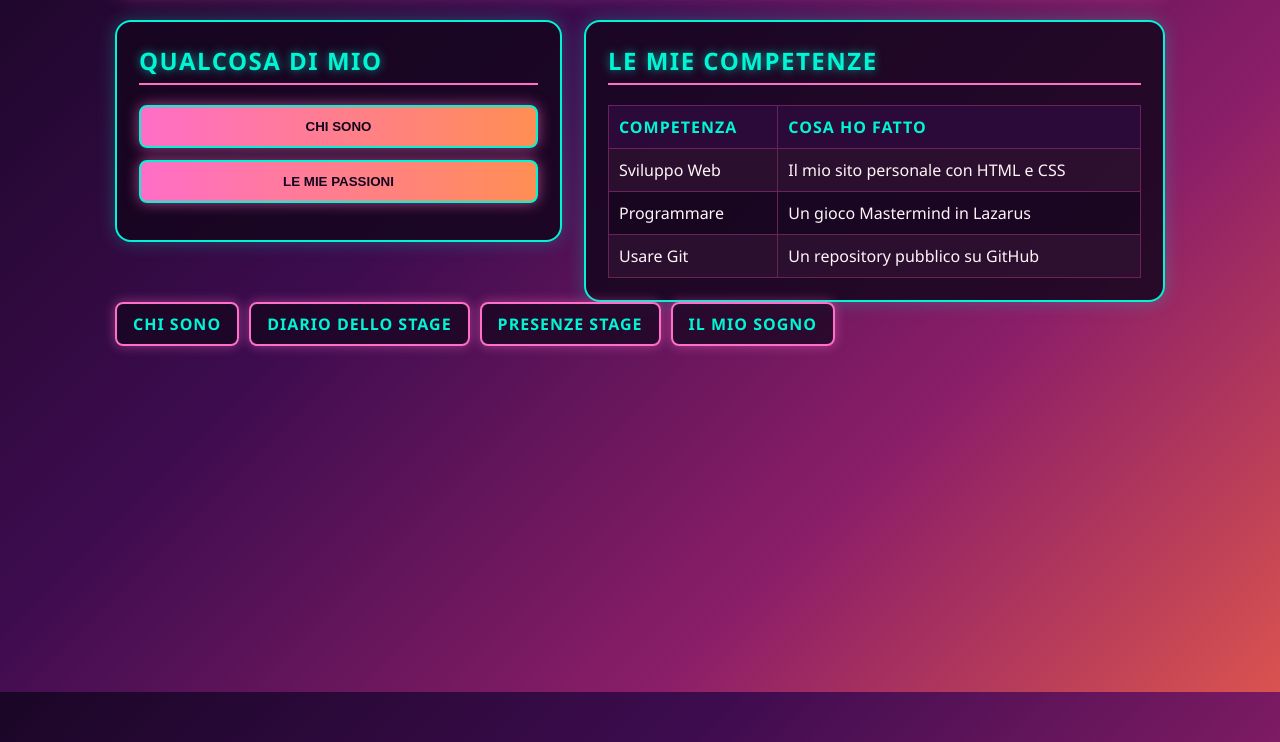
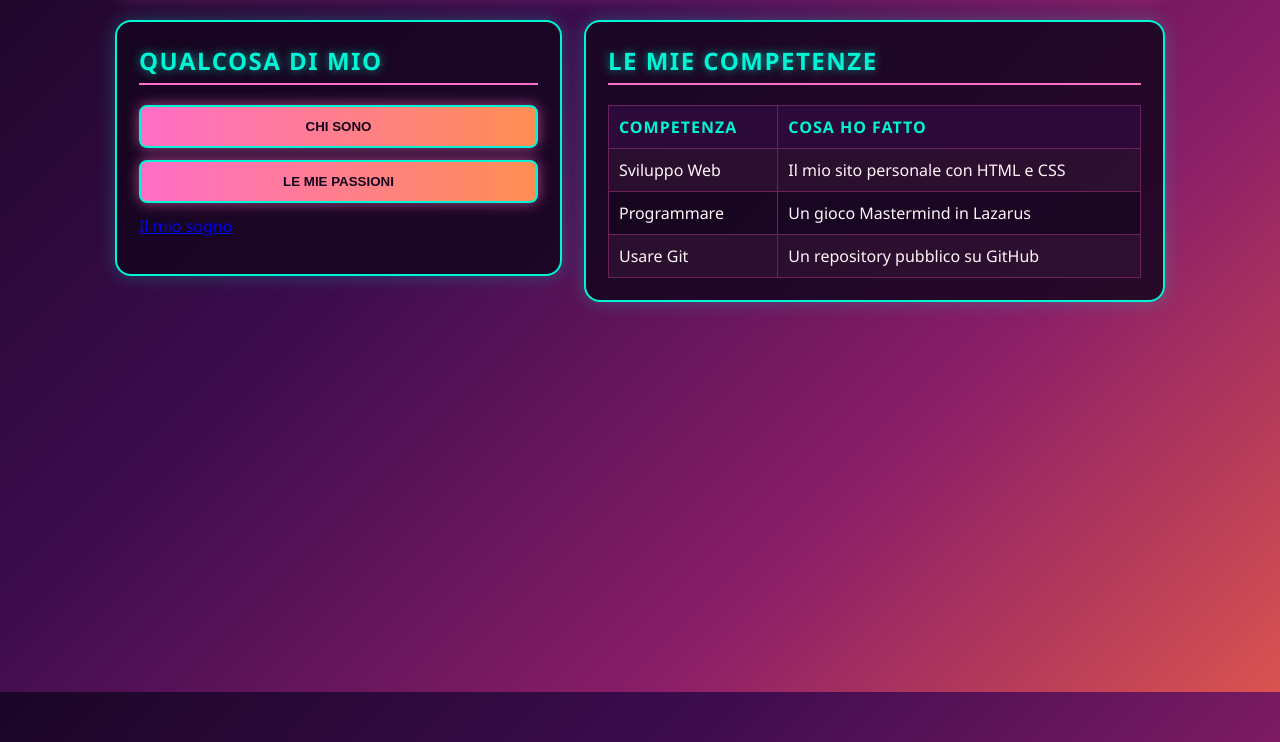
Before and after one commit to danisaracino/mio-sito12, a plain HTML site: page index.html in a window 1280 px wide. Shown: the part 108-850 px from the top of the page. Drawn offline with Linux system fonts and the light colour scheme.

Commit message:
Metto Il mio sogno in Qualcosa di mio ed elimino menu doppio
Added a link to 'Il mio sogno' in the buttons section.

```diff
--- a/index.html
+++ b/index.html
@@ -22,6 +22,7 @@
       <div class="gruppo-bottoni">
         <button id="btn-chi-sono">Chi sono</button>
         <button id="btn-passioni">Le mie passioni</button>
+        <a href="sogno.html" class="bottone-sogno">Il mio sogno</a>
       </div>
 
       <div id="box-chi-sono" class="riquadro-info" hidden>
@@ -51,9 +52,3 @@
   <script src="qualcosa.js"></script>
 </body>
 </html>
-<nav>
-      <a href="index.html">Chi sono</a>
-      <a href="diario.html">Diario dello stage</a>
-      <a href="presenze.html">Presenze stage</a>
-      <a href="sogno.html">Il mio sogno</a>
-    </nav>
```
